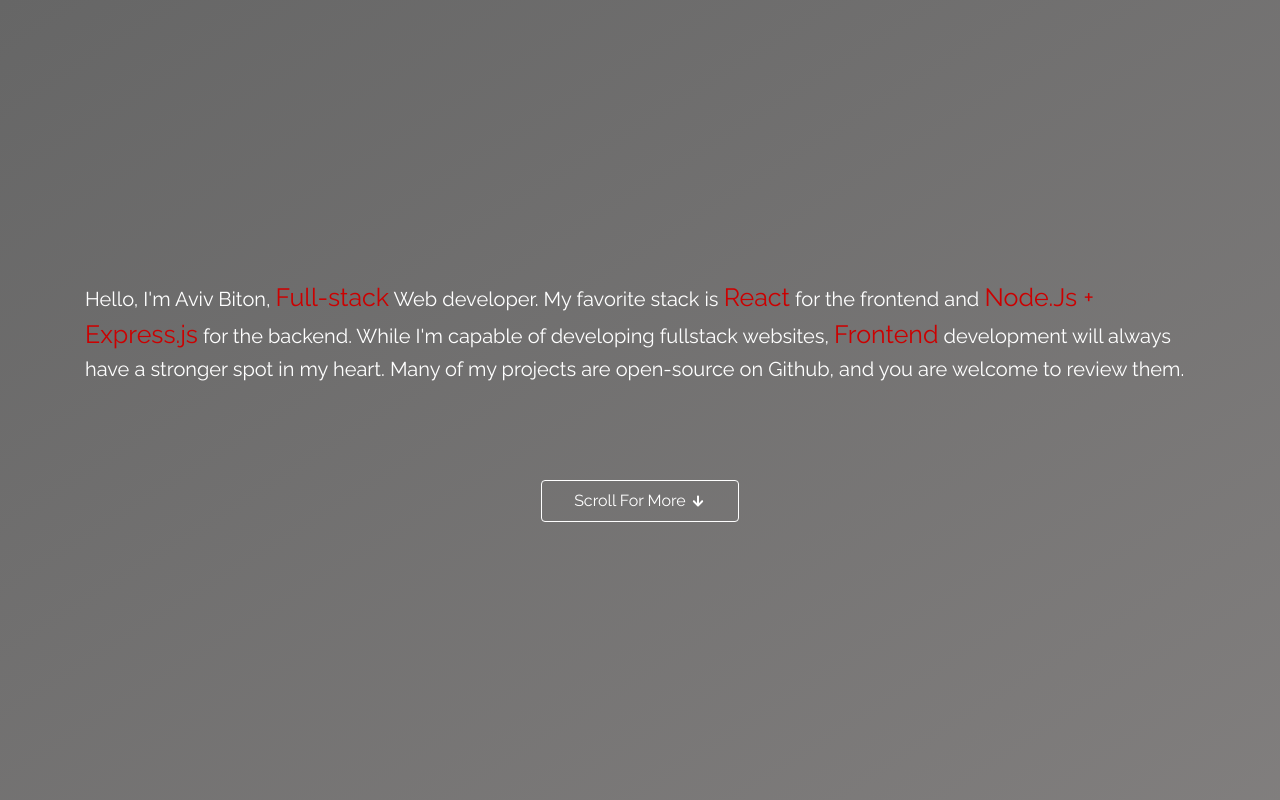
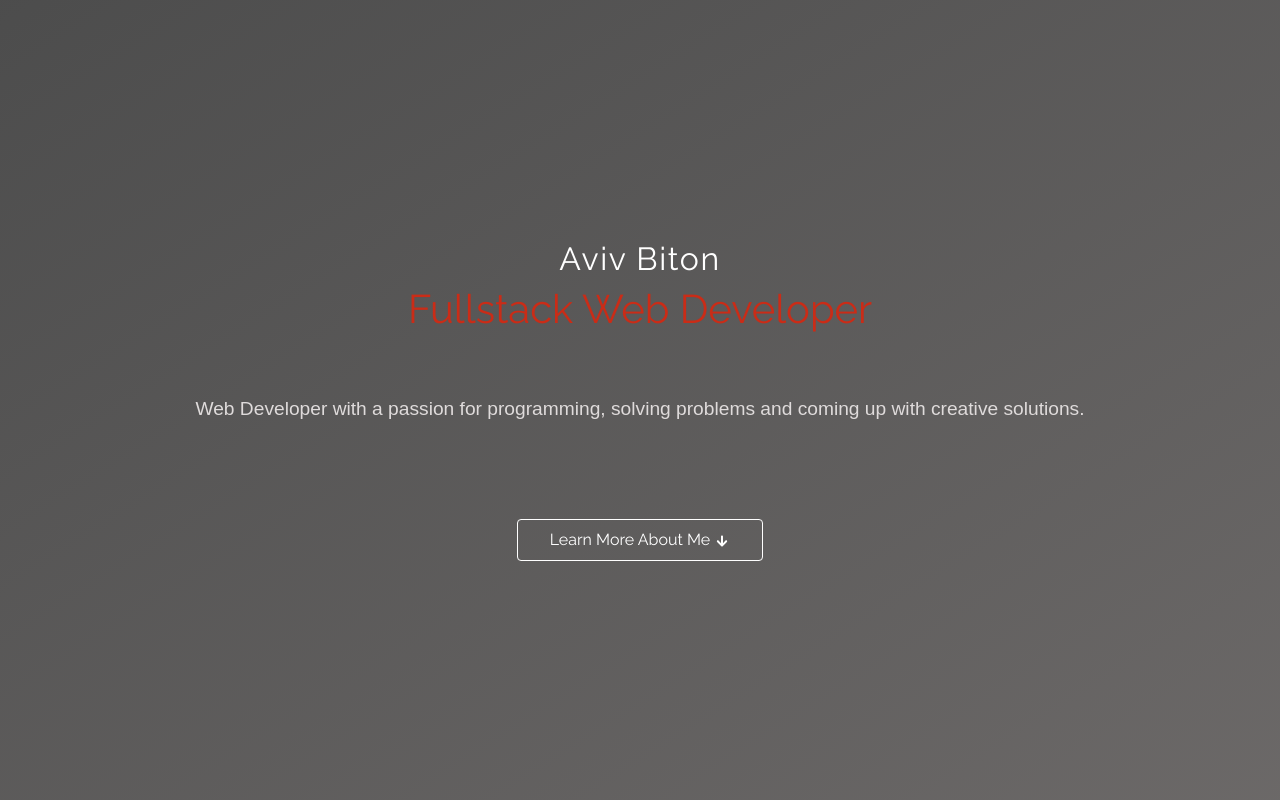
Before and after one commit to avivbiton/avivbiton.github.io, a plain HTML site: page index.html in a window 1280 px wide. Shown: the top 800 px of the page. Drawn offline with nearby package versions, Linux system fonts and the light colour scheme.

Commit message:
landing changes

```diff
--- a/css/style.css
+++ b/css/style.css
@@ -9,6 +9,7 @@
 
 #landing {
     background-image: url("/images/landing.jpg");
+    background-position: bottom;
     background-size: cover;
     color: white;
     display: -webkit-box;
@@ -26,7 +27,13 @@
     background-image: -webkit-gradient(linear, left top, right bottom, from(#000000), to(#2c2827));
     background-image: -o-linear-gradient(top left, #000000, #2c2827);
     background-image: linear-gradient(to bottom right, #000000, #2c2827);
-    opacity: .6;
+    opacity: .7;
+}
+
+.landing-text {
+    font-size: 2rem;
+    letter-spacing: 0.1rem;
+    line-height: 2.5rem;
 }
 
 h1 {
@@ -40,9 +47,16 @@
 }
 
 .highlight {
-    font-size: 125%;
-    font-weight: 500;
-    color: #cc0000;
+    font-size: 2.5rem;
+    font-weight: lighter;
+    color: #ca2c17;
+}
+
+.landing-description {
+    margin-top: 3.5rem;
+    font-family: sans-serif;
+    font-size: 1.2rem;
+    color: #dfdbdb;
 }
 
 a {
--- a/index.html
+++ b/index.html
@@ -29,7 +29,8 @@
 
 <body data-spy="scroll" data-target="#navbar" data-offset="350">
 
-	<nav anim="slideNavbar delay-1s d-lg-flex" animateOn="#skills" id="navbar" class="d-none navbar navbar-dark bg-dark animated">
+	<nav anim="slideNavbar delay-1s d-lg-flex" animateOn="#skills" id="navbar"
+		class="d-none navbar navbar-dark bg-dark animated">
 		<ul class="navbar-nav flex-row ml-auto">
 			<li class="nav-item">
 				<a href="#skills" class="nav-link">Skills</a>
@@ -46,19 +47,18 @@
 
 	<!-- Landing -->
 	<section class="cover-screen shadow" id="landing">
-		<div class="mx-auto h-75 m-auto container" style="z-index: 0">
-			<p anim="fadeIn slow" class="lead animated">Hello, I'm Aviv Biton, <span class="highlight">Full-stack</span>
-				Web developer. My favorite stack is <span class="highlight">React</span> for the frontend and
-				<span class="highlight">Node.Js + Express.js</span> for the backend. While I'm capable of developing
-				fullstack websites, <span class="highlight">Frontend</span> development will always have a stronger
-				spot in my heart.
-				Many of my projects are open-source on Github, and you are welcome to review them.
+		<div class="mx-auto h-75 m-auto container text-center" style="z-index: 0">
+
+			<div class="landing-text">Aviv Biton</div>
+			<span class="highlight">Fullstack Web Developer</span>
+			<p class="landing-description">
+				Web Developer with a passion for programming, solving problems and coming up with creative solutions.
 			</p>
 
 			<div class="text-center">
 				<a href="#skills">
 					<button class="btn btn-primary">
-						Scroll For More
+						Learn More About Me
 						<ion-icon class="align-middle" name="arrow-round-down" />
 					</button>
 				</a>
```
